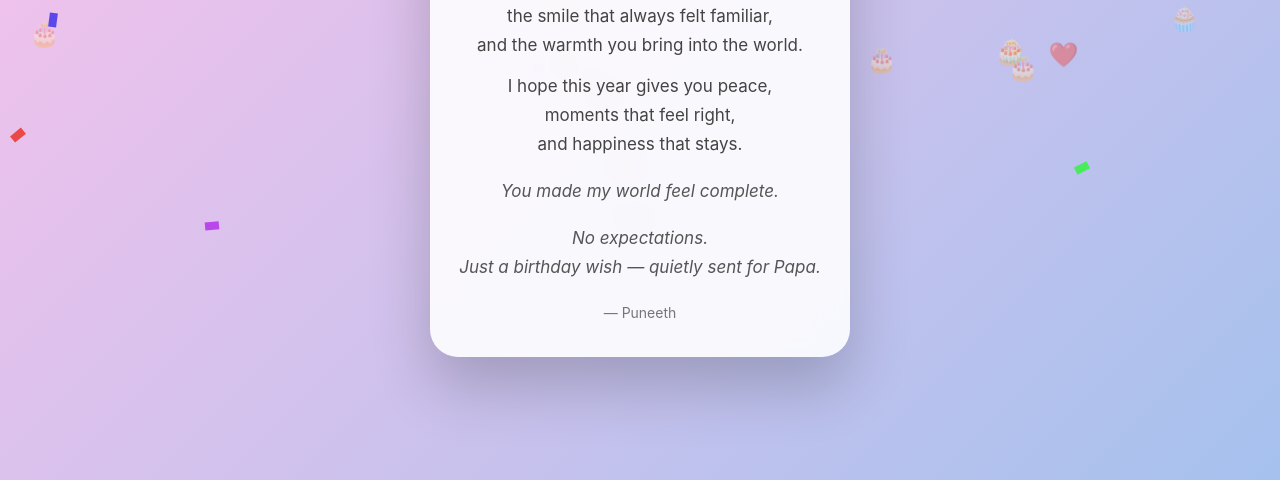
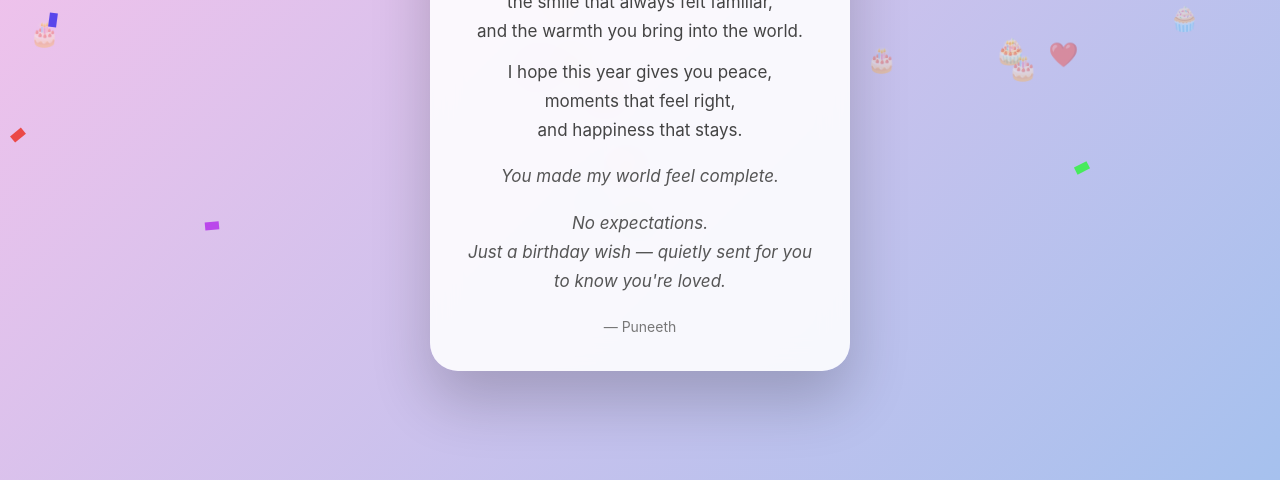
Before and after one commit to Puneeth076/birthday, a plain HTML site: page index.html in a window 1280 px wide. Shown: the part 320-800 px from the top of the page. Drawn offline with Linux system fonts and the light colour scheme.

Commit message:
some changes

```diff
--- a/index.html
+++ b/index.html
@@ -138,7 +138,7 @@ p {
 
   <p class="quote">
     No expectations.<br>
-    Just a birthday wish — quietly sent for Papa.
+    Just a birthday wish — quietly sent for you to know you're loved.
   </p>
 
   <div class="signature">
```
